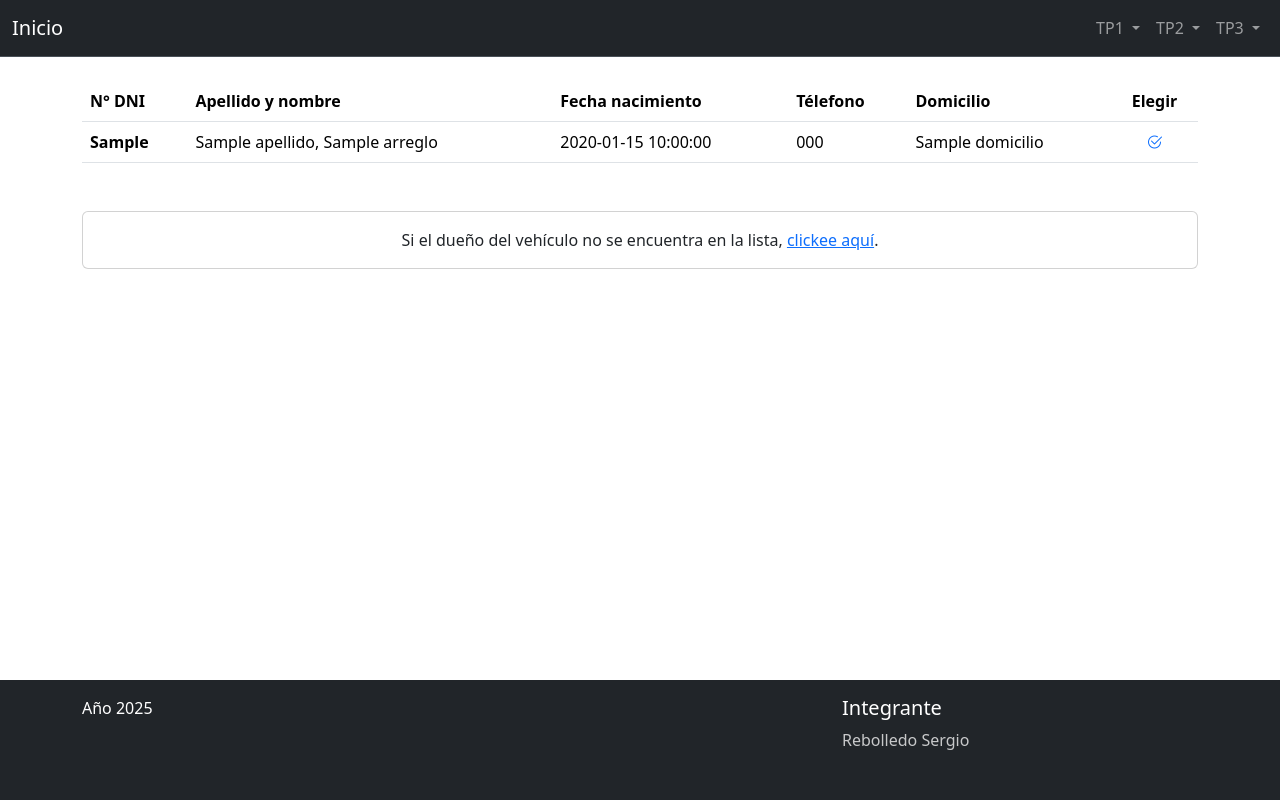
After one commit to sergrebo/PWD, a PHP site: template TP/vista/tp/4/tablaElegirPersona.php in a window 1280 px wide. The commit adds this page. Run offline with PHP 8.4, Linux system fonts and the light colour scheme; the template is opened without the code that fills it: most values are stand-ins (such as "Sample title", 1, 10 or a date in 2020); some libraries are stand-ins or nearby versions.

Commit message:
Ejercicio 5 completo

```diff
--- a/TP/vista/tp/4/nuevaPersona.php
+++ b/TP/vista/tp/4/nuevaPersona.php
@@ -7,7 +7,7 @@ include_once '../../estructura/cabecera-retorno.php' ?>
 
 <main class="container mt-4">
   <h4 class="text-center mb-3">FORMULARIO DE ALTA - PERSONA</h4>
-  <form action="./accionNuevaPersona.php" method="get" id="formulario" class="needs-validation col-6 mx-auto" novalidate>
+  <form action="./accionNuevaPersona.php?origen=nuevaPersona" method="post" id="formulario" class="needs-validation col-6 mx-auto" novalidate>
     <div class="row">
       <div class="col form-group mb-3 position-relative">
         <label for="nombre" class="form-label">Nombre</label>
--- /dev/null
+++ b/TP/vista/tp/4/tablaElegirPersona.php
@@ -0,0 +1,65 @@
+<main class="container">
+  <table class="table mt-4 mb-5">
+    <thead>
+      <tr>
+        <th scope="col">N° DNI</th>
+        <th scope="col">Apellido y nombre</th>
+        <th scope="col">Fecha nacimiento</th>
+        <th scope="col">Télefono</th>
+        <th scope="col">Domicilio</th>
+        <th scope="col" class="text-center">Elegir</th>
+      </tr>
+    </thead>
+    <tbody>
+      <?php foreach ($arreglo as $persona) {
+        echo "<tr><th scope='row'>". $persona['nroDni'] ."</th><td>". $persona['apellido'] . ', ' . $persona['nombre'] ."</td><td>". $persona['fechaNac'] ."</td><td>". $persona['telefono'] ."</td><td>". $persona['domicilio'] ."</td><td class='text-center'><a href='./nuevoAuto.php?nroDni=". $persona['nroDni'] ."'><i class='bi bi-check2-circle'></i></a></td></tr>";
+      } ?>
+    </tbody>
+  </table>
+    <div class="card mb-5">
+      <div class="card-body text-center">
+        Si el dueño del vehículo no se encuentra en la lista, <a href="#divColapsable" data-bs-toggle="collapse" aria-expanded="false" aria-controls="divColapsable">clickee aquí</a>.
+      </div>
+      <div class="collapse mx-auto mb-5" id="divColapsable">
+        <div class="card card-body">
+          <h4 class="text-center mb-5">FORMULARIO DE ALTA - PERSONA</h4>
+          <form action="./accionNuevaPersona.php?origen=personaNoEncontrada" method="post" id="formulario" class="needs-validation col-10 mx-auto" novalidate>
+            <div class="row">
+              <div class="col form-group mb-3 position-relative">
+                <label for="nombre" class="form-label">Nombre</label>
+                <input type="text" name="nombre" id="nombre" class="form-control">
+              </div>
+              <div class="col form-group mb-3 position-relative">
+                <label for="apellido" class="form-label">Apellido</label>
+                <input type="text" name="apellido" id="apellido" class="form-control">
+              </div>
+            </div>
+            <div class="row">
+              <div class="col form-group mb-3 position-relative">
+                <label for="nroDni" class="form-label">N° de documento de identidad</label>
+                <input type="text" name="nroDni" id="nroDni" class="form-control">
+              </div>
+              <div class="col form-group mb-3 position-relative">
+                <label for="fechaNac" class="form-label">Fecha de nacimiento</label>
+                <input type="date" name="fechaNac" id="fechaNac" class="form-control">
+              </div>
+            </div>
+            <div class="row">
+              <div class="col form-group mb-3 position-relative">
+                <label for="domicilio" class="form-label">Domicilio</label>
+                <input type="text" name="domicilio" id="domicilio" class="form-control">
+              </div>
+              <div class="col form-group mb-3 position-relative">
+                <label for="telefono" class="form-label">Teléfono</label>
+                <input type="text" name="telefono" id="telefono" class="form-control">
+              </div>
+            </div>
+            <div class="mb-5">
+              <input type="submit" value="Enviar">
+            </div>
+          </form>
+        </div>
+      </div>
+    </div>
+</main>
+<script src="../../js/validacionmk2.js"></script>
```
Also changed, not shown: TP/vista/js/validacionmk2.js (+24 -2 lines), TP/vista/tp/4/accionNuevaPersona.php (+14 -2 lines), TP/vista/tp/4/accionNuevoAuto.php (added, +34 -0 lines), TP/vista/tp/4/elegirPersona.php (added, +15 -0 lines), TP/vista/tp/4/nuevoAuto.php (added, +50 -0 lines).
